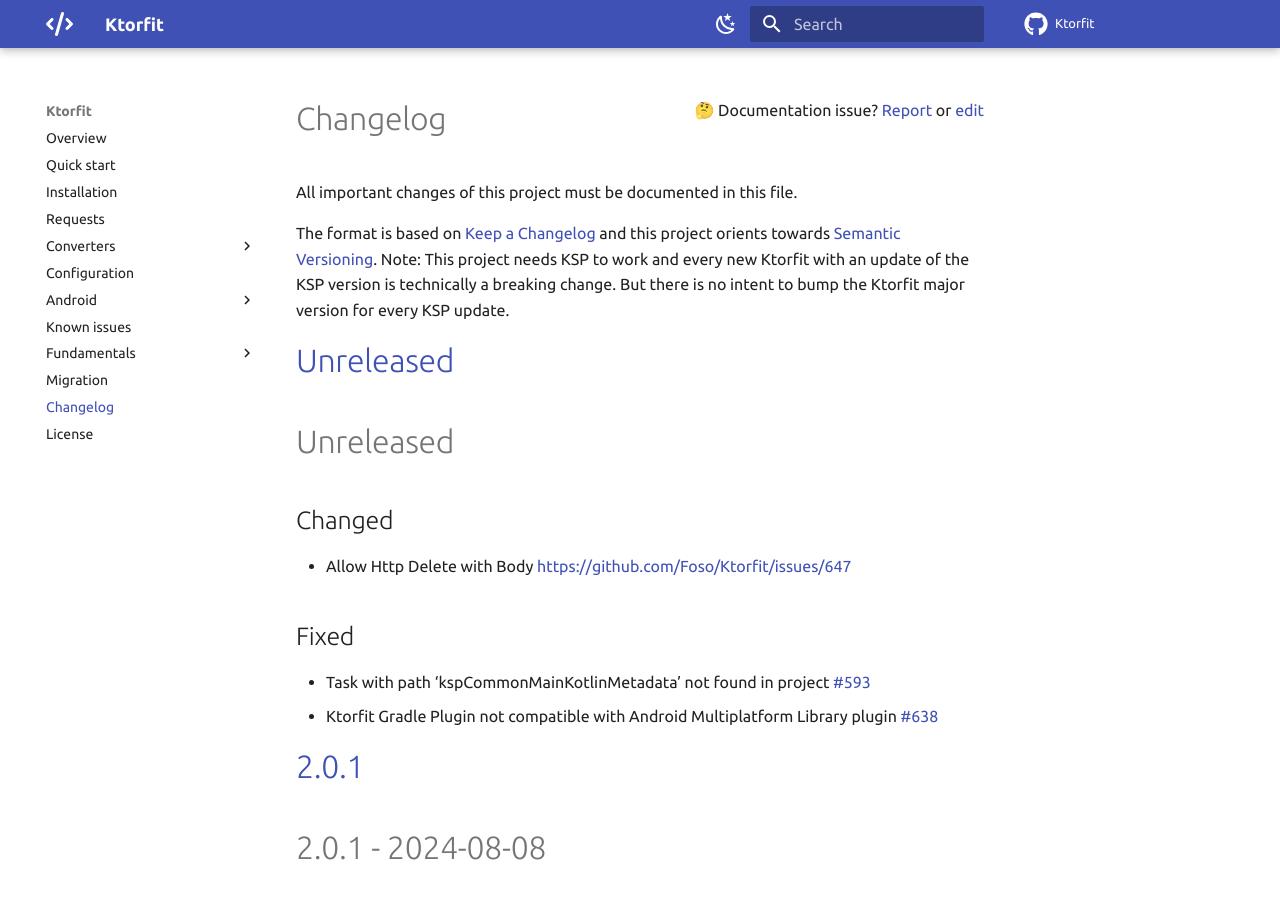
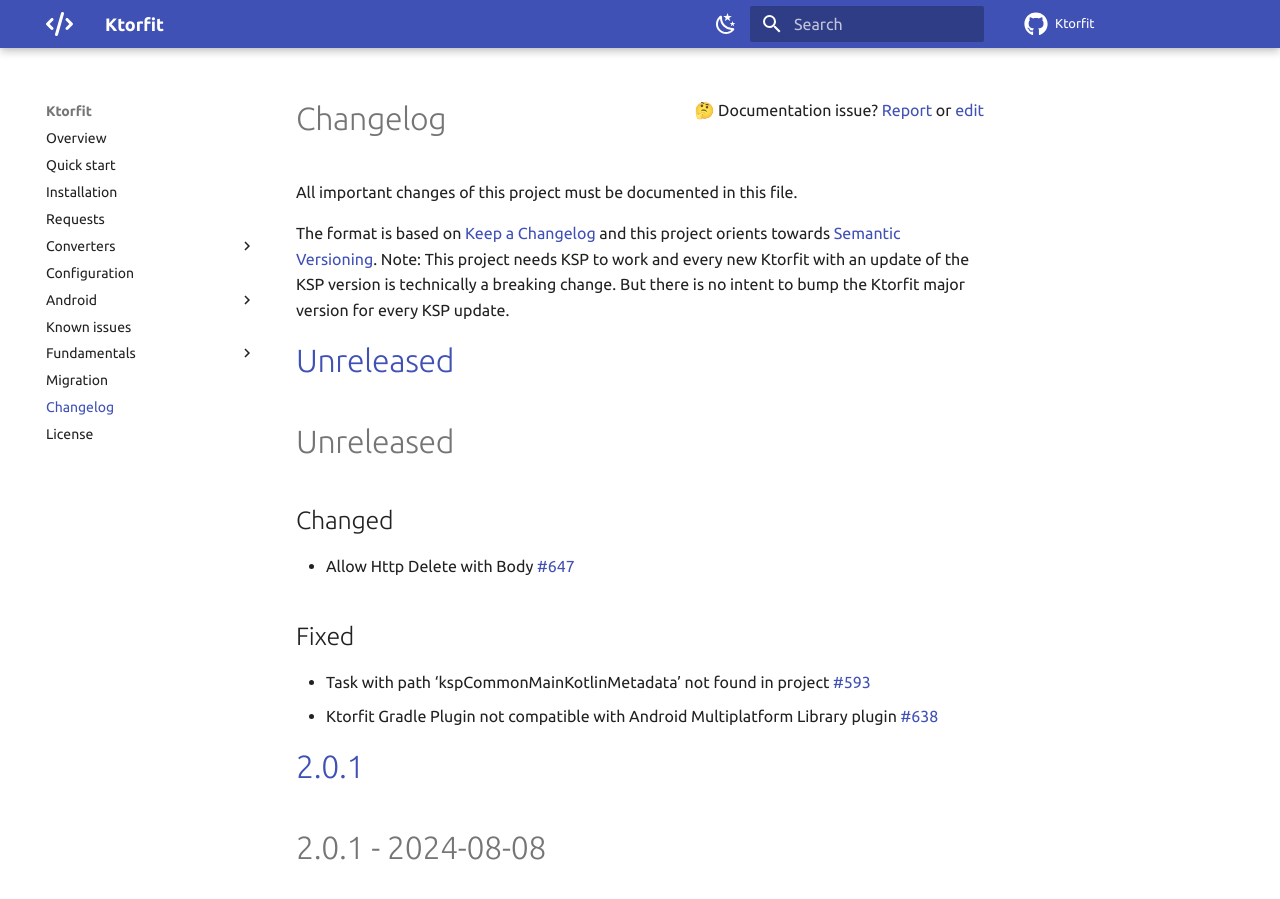
Before and after one commit to Foso/Ktorfit, an MkDocs documentation site: the page built from docs/CHANGELOG.md, in a window 1280 px wide and 900 px high. Built offline with MkDocs 1.6.1 and Material for MkDocs 9.7.7, drawn with Linux system fonts in a browser that asks for light colours; comment, search, counter and statistics services are not loaded; some of the changed lines change nothing that is shown.

Commit message:
Update documentation

```diff
--- a/docs/CHANGELOG.md
+++ b/docs/CHANGELOG.md
@@ -13,7 +13,7 @@
 ========================================
 
 ## Changed
-- Allow Http Delete with Body [https://github.com/Foso/Ktorfit/issues/647](#647)
+- Allow Http Delete with Body [#647](https://github.com/Foso/Ktorfit/issues/647)
 
 ## Fixed
 - Task with path 'kspCommonMainKotlinMetadata' not found in project [#593](https://github.com/Foso/Ktorfit/issues/593)
```
